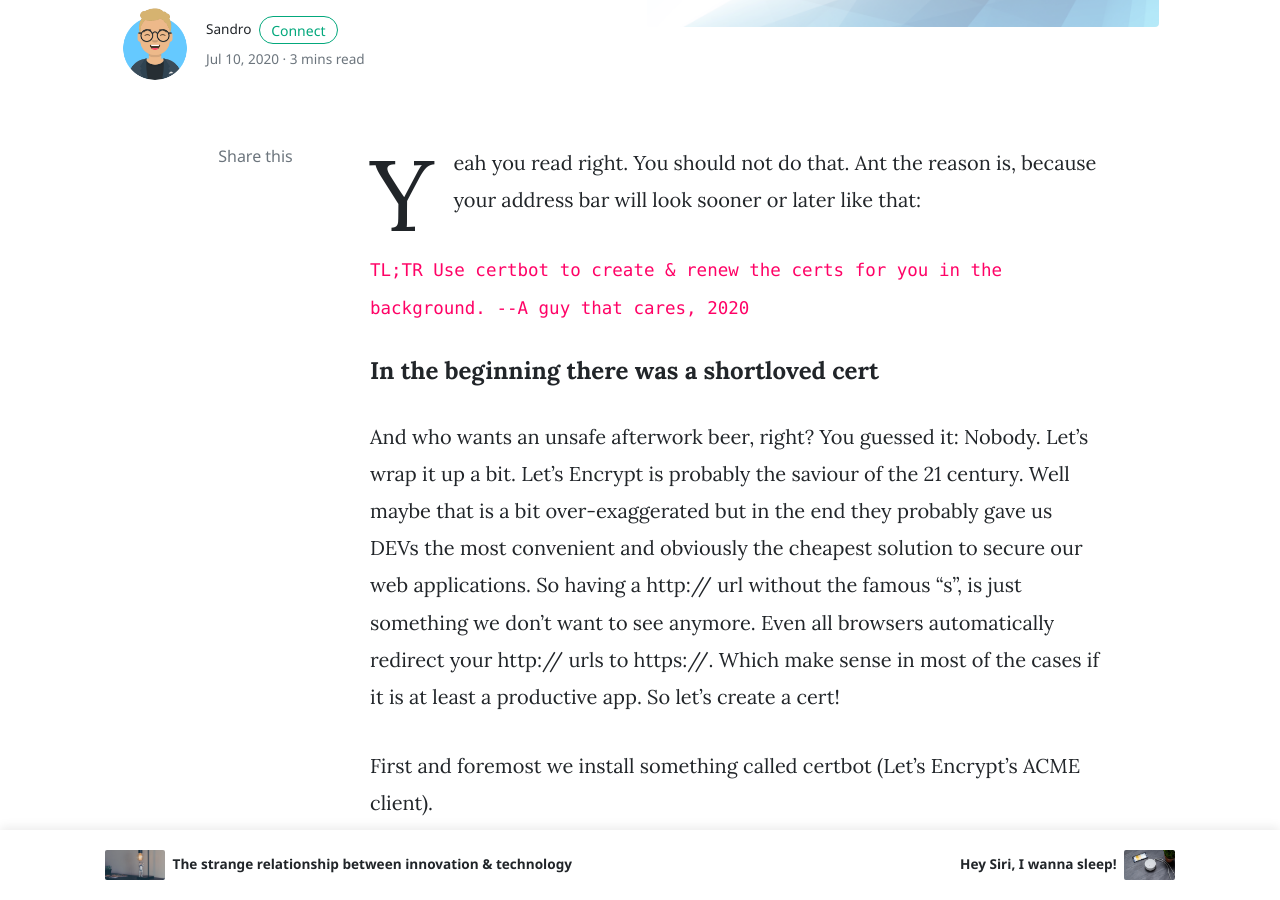
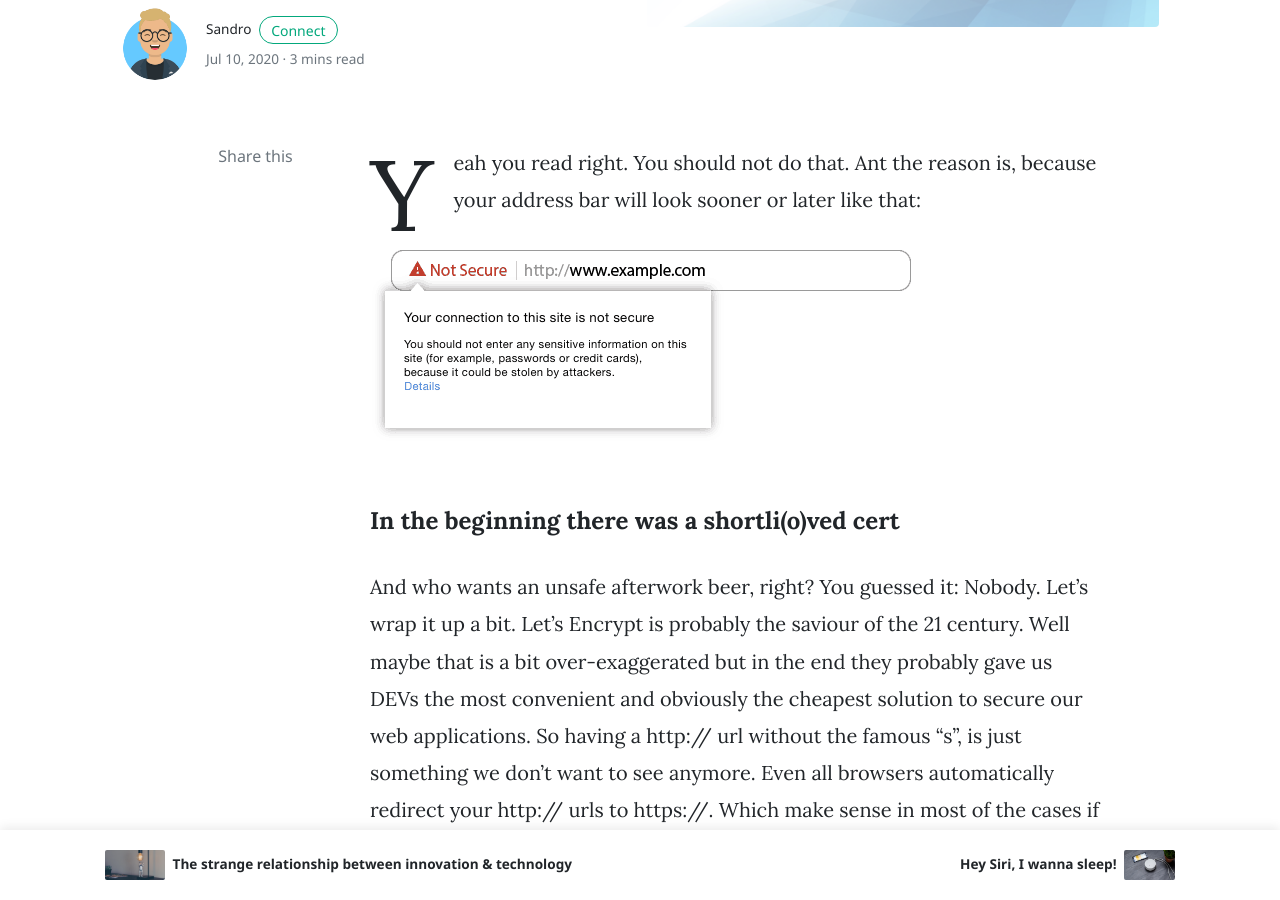
Before and after one commit to saendu/jekyll, a Jekyll site: the page built from _posts/2020-07-10-letsencrypt.md, in a window 1280 px wide and 900 px high, scrolled down 419 px. Built offline with Jekyll 4.4.1, drawn with Linux system fonts in a browser that asks for light colours; nearby versions of some CDN libraries; comment, search, counter and statistics services are not loaded.

Commit message:
lets encrypt

```diff
--- a/_posts/2020-07-10-letsencrypt.md
+++ b/_posts/2020-07-10-letsencrypt.md
@@ -5,12 +5,11 @@ author: sandro
 categories: [ DEV ]
 image: assets/images/lets-encrypt.png
 ---
-
 Yeah you read right. You should not do that. Ant the reason is, because your address bar will look sooner or later like that:
 
-`` TL;TR Use certbot to create & renew the certs for you in the background. --A guy that cares, 2020 ``
+![NOTSECURE]({{ site.baseurl }}/assets/images/ssl-not-secure-warning.png)
 
-#### In the beginning there was a shortloved cert
+#### In the beginning there was a shortli(o)ved cert
 
 And who wants an unsafe afterwork beer, right? You guessed it: Nobody.
 Let’s wrap it up a bit. Let’s Encrypt is probably the saviour of the 21 century. Well maybe that is a bit over-exaggerated but in the end they probably gave us DEVs the most convenient and obviously the cheapest solution to secure our web applications.
```
Also changed, not shown: assets/images/ssl-not-secure-warning.png (added).
